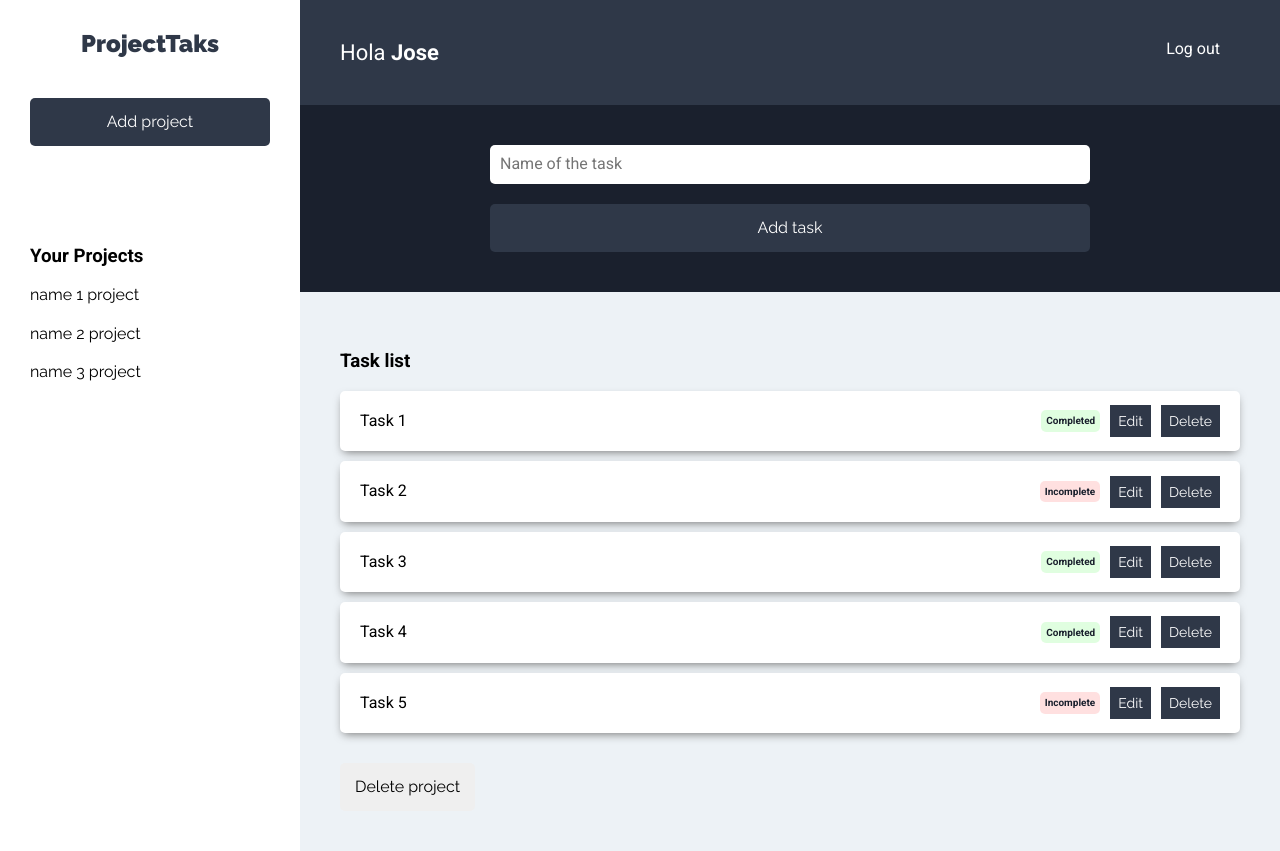
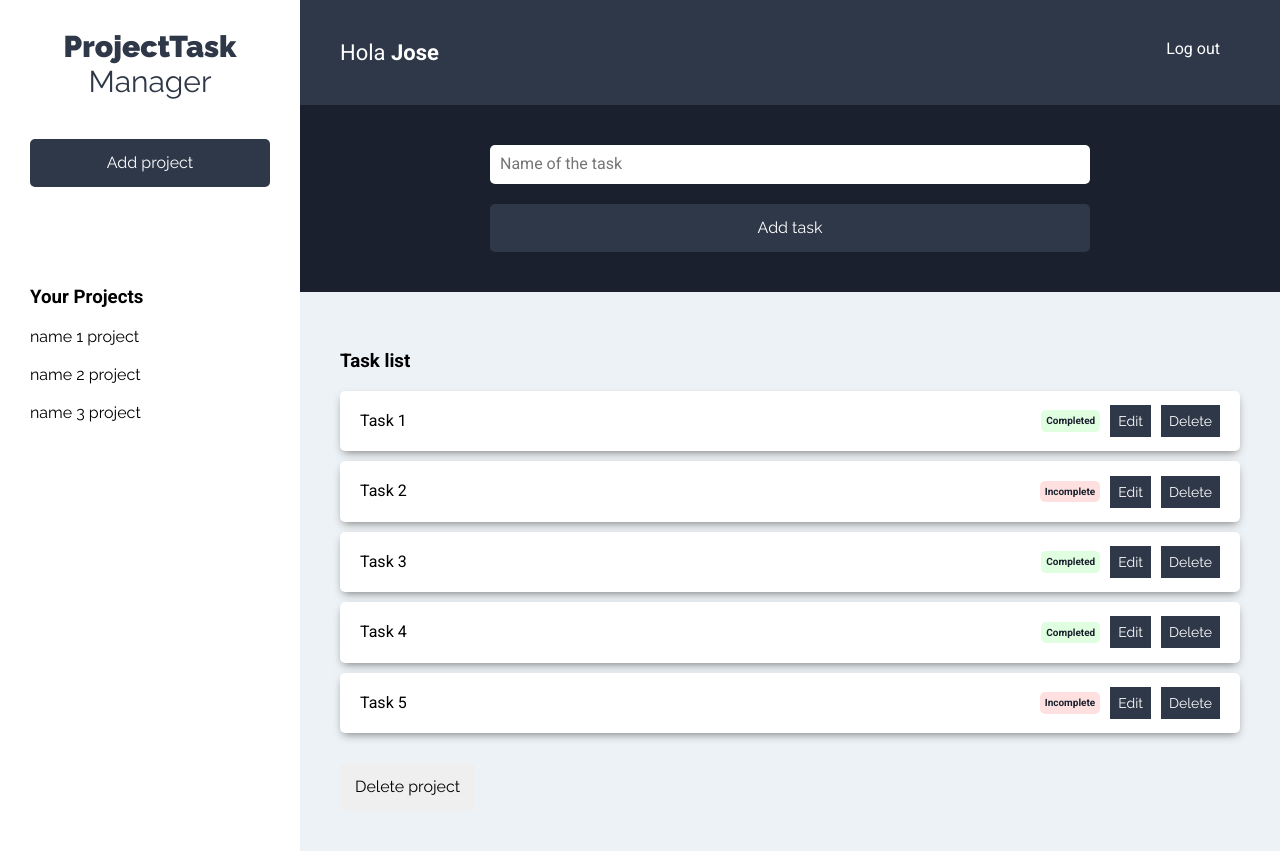
Before and after one commit to jdnav/projectTaskManager, a React (Create React App) app: page /projects in a window 1280 px wide. Built offline with nearby package versions, Linux system fonts and the light colour scheme.

Commit message:
project name updated

```diff
--- a/public/index.html
+++ b/public/index.html
@@ -12,7 +12,7 @@
   <link rel="manifest" href="%PUBLIC_URL%/manifest.json" />
   <link rel="stylesheet" href="https://cdnjs.cloudflare.com/ajax/libs/normalize/8.0.1/normalize.min.css">
   <link href="https://fonts.googleapis.com/css?family=Raleway:400,900|Roboto:300,400,700&display=swap" rel="stylesheet">
-  <title>MERN Tasks</title>
+  <title>ProjectTask Manager</title>
 </head>
 
 <body>
--- a/src/components/layout/Sidebar.js
+++ b/src/components/layout/Sidebar.js
@@ -5,7 +5,7 @@ import ListProjects from "../projects/ListProjects";
 const Sidebar = () => {
     return (
         <aside>
-            <h2>Project<span>Taks</span></h2>
+            <h1>ProjectTask <span>Manager</span></h1>
             <AddProject />
             <div className="projects">
                 <h3>Your Projects</h3>
```
